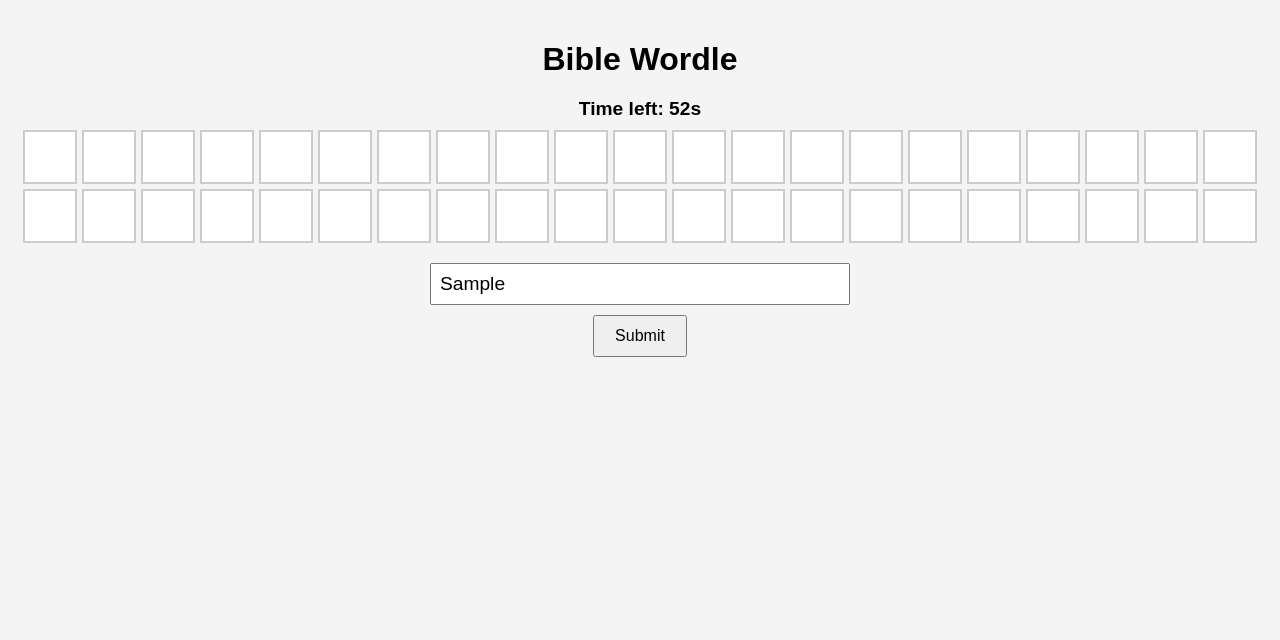
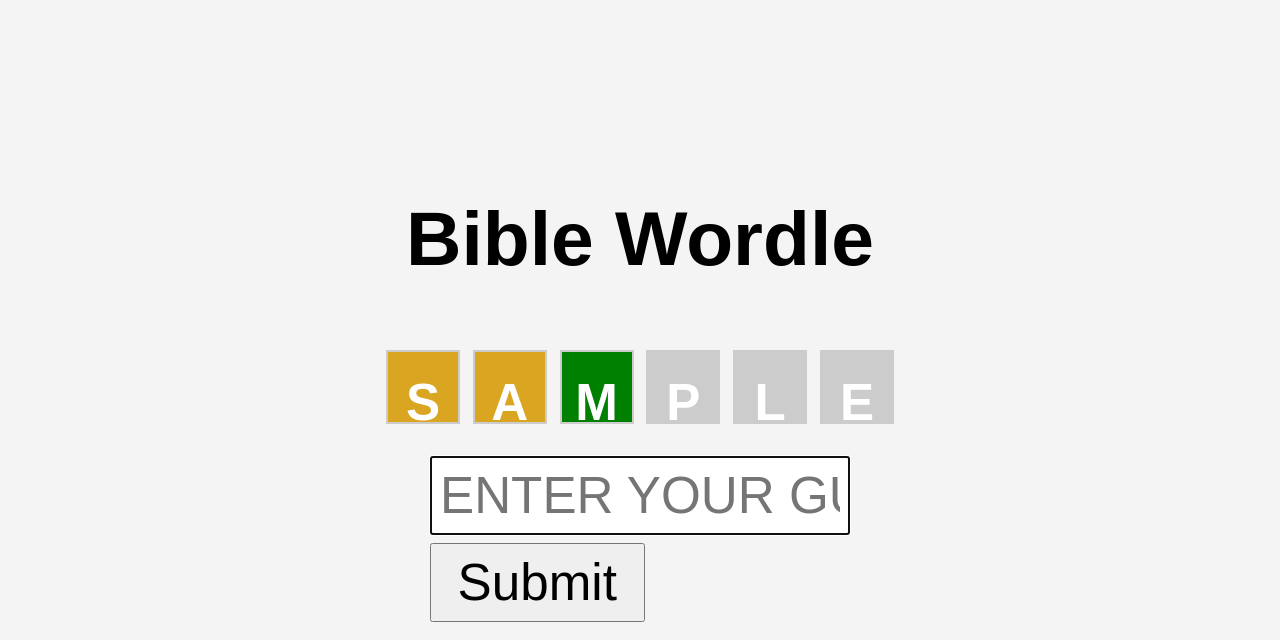
Before and after one commit to iandotjs/BibleWordle, a plain HTML site: page index.html in a window 1280 px wide. Both pictures are taken after typing "Sample" into the empty fields and a click on the button "Submit". Drawn offline with Linux system fonts and the light colour scheme.

Commit message:
Add files via upload

```diff
--- a/index.html
+++ b/index.html
@@ -1,158 +1,192 @@
 <!DOCTYPE html>
 <html lang="en">
 <head>
-  <meta charset="UTF-8" />
-  <meta name="viewport" content="width=device-width, initial-scale=1.0" />
+  <meta charset="UTF-8">
+  <meta name="viewport" content="width=device-width, initial-scale=1.0">
   <title>Bible Wordle</title>
   <style>
     body {
       font-family: Arial, sans-serif;
+      background: #f4f4f4;
       margin: 0;
-      padding: 20px;
-      background-color: #f4f4f4;
+      display: flex;
+      flex-direction: column;
+      align-items: center;
+      justify-content: center;
+      height: 100vh;
+    }
+
+    h1 {
+      font-size: 6vw;
+      margin-top: 2vh;
+    }
+
+    #board {
+      display: flex;
+      flex-direction: column;
+      gap: 1vh;
+      margin: 2vh 0;
+    }
+
+    .row {
+      display: flex;
+      justify-content: center;
+      gap: 1vw;
+    }
+
+    .tile {
+      width: 8vw;
+      height: 8vw;
+      max-width: 70px;
+      max-height: 70px;
+      background: white;
+      border: 2px solid #ccc;
+      font-size: 4vw;
+      max-font-size: 36px;
+      text-transform: uppercase;
+      text-align: center;
+      vertical-align: middle;
+      line-height: 8vw;
+      font-weight: bold;
+      user-select: none;
+    }
+
+    .correct {
+      background: green;
+      color: white;
+    }
+
+    .present {
+      background: goldenrod;
+      color: white;
+    }
+
+    .absent {
+      background: #ccc;
+      color: white;
+    }
+
+    #inputRow {
+      margin-top: 2vh;
+    }
+
+    #guessInput {
+      font-size: 4vw;
+      text-transform: uppercase;
+      padding: 1vh;
+      width: 80vw;
+      max-width: 400px;
       text-align: center;
     }
-    h1 {
-      margin-bottom: 20px;
-    }
-    #board {
-      display: flex;
-      flex-wrap: wrap;
-      justify-content: center;
-      gap: 5px;
-      margin-bottom: 20px;
-    }
-    .tile {
-      width: calc(100vw / 12);
-      max-width: 50px;
-      aspect-ratio: 1/1;
-      font-size: 1.5rem;
-      text-transform: uppercase;
-      font-weight: bold;
-      text-align: center;
-      line-height: 1;
-      border: 2px solid #ccc;
-      background-color: white;
-    }
-    .correct {
-      background-color: green;
-      color: white;
-    }
-    .present {
-      background-color: goldenrod;
-      color: white;
-    }
-    .absent {
-      background-color: gray;
-      color: white;
-    }
-    input {
-      font-size: 1.2rem;
-      padding: 8px;
-      width: 80%;
-      max-width: 400px;
-      margin-bottom: 10px;
-    }
-    button {
-      padding: 10px 20px;
-      font-size: 1rem;
-      cursor: pointer;
-    }
-    #timer {
-      margin-bottom: 10px;
-      font-weight: bold;
-      font-size: 1.2rem;
+
+    #submitBtn {
+      margin-top: 1vh;
+      font-size: 4vw;
+      padding: 1vh 2vw;
     }
   </style>
 </head>
 <body>
+
   <h1>Bible Wordle</h1>
-  <div id="timer"></div>
   <div id="board"></div>
+
+  <div id="inputRow">
     <input type="text" id="guessInput" placeholder="Enter your guess" />
-  <br />
-  <button onclick="submitGuess()">Submit</button>
+    <br>
+    <button id="submitBtn">Submit</button>
+  </div>
 
   <script>
     const words = [
-      "GRACE", "FAITH", "MERCY", "CROSS", "BIBLE", "PRAYER", "JESUS", "ABRAHAM", "DANIEL", "ROMANS",
-      "GENESIS", "EXODUS", "REVELATION", "PAUL", "DAVID", "MOSES", "NOAH", "ISAIAH", "PETER",
-      "GALILEE", "JUDEA", "CORINTH", "EPHESIANS"
+      // Characters
+      "ADAM", "EVE", "NOAH", "ABRAHAM", "SARAH", "MOSES", "JESUS", "DAVID", "PAUL", "PETER",
+      "ESTHER", "RUTH", "DANIEL", "JOSEPH", "ISAIAH", "JEREMIAH", "EZEKIEL", "ELIJAH",
+
+      // Places
+      "EDEN", "BABEL", "UR", "SINAI", "EGYPT", "JUDEA", "GALILEE", "NAZARETH", "BETHLEHEM", "JERUSALEM",
+
+      // Books
+      "GENESIS", "EXODUS", "LEVITICUS", "NUMBERS", "PSALMS", "PROVERBS", "ISAIAH", "MATTHEW",
+      "MARK", "LUKE", "JOHN", "ACTS", "ROMANS", "HEBREWS", "REVELATION"
     ];
 
-    let answer = words[Math.floor(Math.random() * words.length)].toUpperCase();
-    const maxGuesses = 6;
-    let currentGuess = 0;
-    let timer;
-    let timeLeft = 60;
+    const answer = words[Math.floor(Math.random() * words.length)].toUpperCase();
+    const maxAttempts = 6;
+    let currentAttempt = 0;
 
     const board = document.getElementById("board");
     const guessInput = document.getElementById("guessInput");
-    const timerDisplay = document.getElementById("timer");
+    const submitBtn = document.getElementById("submitBtn");
 
-    function createBoard() {
-      board.innerHTML = "";
-      for (let i = 0; i < maxGuesses; i++) {
-        for (let j = 0; j < answer.length; j++) {
+    function createRow(guess = "", result = []) {
+      const row = document.createElement("div");
+      row.className = "row";
+
+      for (let i = 0; i < answer.length; i++) {
         const tile = document.createElement("div");
-          tile.classList.add("tile");
-          tile.id = `tile-${i}-${j}`;
-          board.appendChild(tile);
+        tile.className = "tile";
+        tile.textContent = guess[i] || "";
+
+        if (result[i]) tile.classList.add(result[i]);
+
+        row.appendChild(tile);
       }
+
+      board.appendChild(row);
+    }
+
+    submitBtn.onclick = () => {
+      const guess = guessInput.value.trim().toUpperCase();
+      if (guess.length !== answer.length) {
+        alert(`Guess must be ${answer.length} letters.`);
+        return;
+      }
+
+      const result = Array(answer.length).fill("absent");
+      const answerArr = answer.split("");
+      const guessArr = guess.split("");
+
+      // First pass: exact matches
+      for (let i = 0; i < answer.length; i++) {
+        if (guessArr[i] === answerArr[i]) {
+          result[i] = "correct";
+          answerArr[i] = null;
         }
       }
 
-    function updateTimer() {
-      timerDisplay.textContent = `Time left: ${timeLeft}s`;
-      if (timeLeft <= 0) {
-        clearInterval(timer);
-        alert(`Time's up! The correct word was: ${answer}`);
-        guessInput.disabled = true;
-      }
-      timeLeft--;
-    }
-
-    function startTimer() {
-      clearInterval(timer);
-      timeLeft = 60;
-      updateTimer();
-      timer = setInterval(updateTimer, 1000);
-    }
-
-    function submitGuess() {
-      const guess = guessInput.value.trim().toUpperCase();
-      if (guess.length !== answer.length) {
-        alert(`Please enter a ${answer.length}-letter word.`);
-        return;
-      }
+      // Second pass: partial matches
       for (let i = 0; i < answer.length; i++) {
-        const tile = document.getElementById(`tile-${currentGuess}-${i}`);
-        tile.textContent = guess[i];
-        if (guess[i] === answer[i]) {
-          tile.classList.add("correct");
-        } else if (answer.includes(guess[i])) {
-          tile.classList.add("present");
-        } else {
-          tile.classList.add("absent");
-        }
-      }
-      if (guess === answer) {
-        clearInterval(timer);
-        alert("Congratulations! You guessed the word!");
-        guessInput.disabled = true;
-        return;
-      }
-      currentGuess++;
-      guessInput.value = "";
-      if (currentGuess >= maxGuesses) {
-        clearInterval(timer);
-        alert(`Game Over! The word was: ${answer}`);
-        guessInput.disabled = true;
+        if (result[i] !== "correct" && answerArr.includes(guessArr[i])) {
+          result[i] = "present";
+          answerArr[answerArr.indexOf(guessArr[i])] = null;
         }
       }
 
-    createBoard();
-    startTimer();
+      createRow(guess, result);
+      currentAttempt++;
+
+      if (guess === answer) {
+        alert("Congratulations! You guessed the word: " + answer);
+        submitBtn.disabled = true;
+        guessInput.disabled = true;
+      } else if (currentAttempt >= maxAttempts) {
+        alert("Game over! The correct word was: " + answer);
+        submitBtn.disabled = true;
+        guessInput.disabled = true;
+      } else {
+        guessInput.value = "";
+        guessInput.focus();
+      }
+    };
+
+    // Initialize empty rows
+    for (let i = 0; i < maxAttempts; i++) {
+      createRow(" ".repeat(answer.length));
+    }
+
+    // Reset board to allow guesses
+    board.innerHTML = "";
   </script>
 </body>
 </html>
```
Lines whose indentation alone changed are shown as unchanged.
